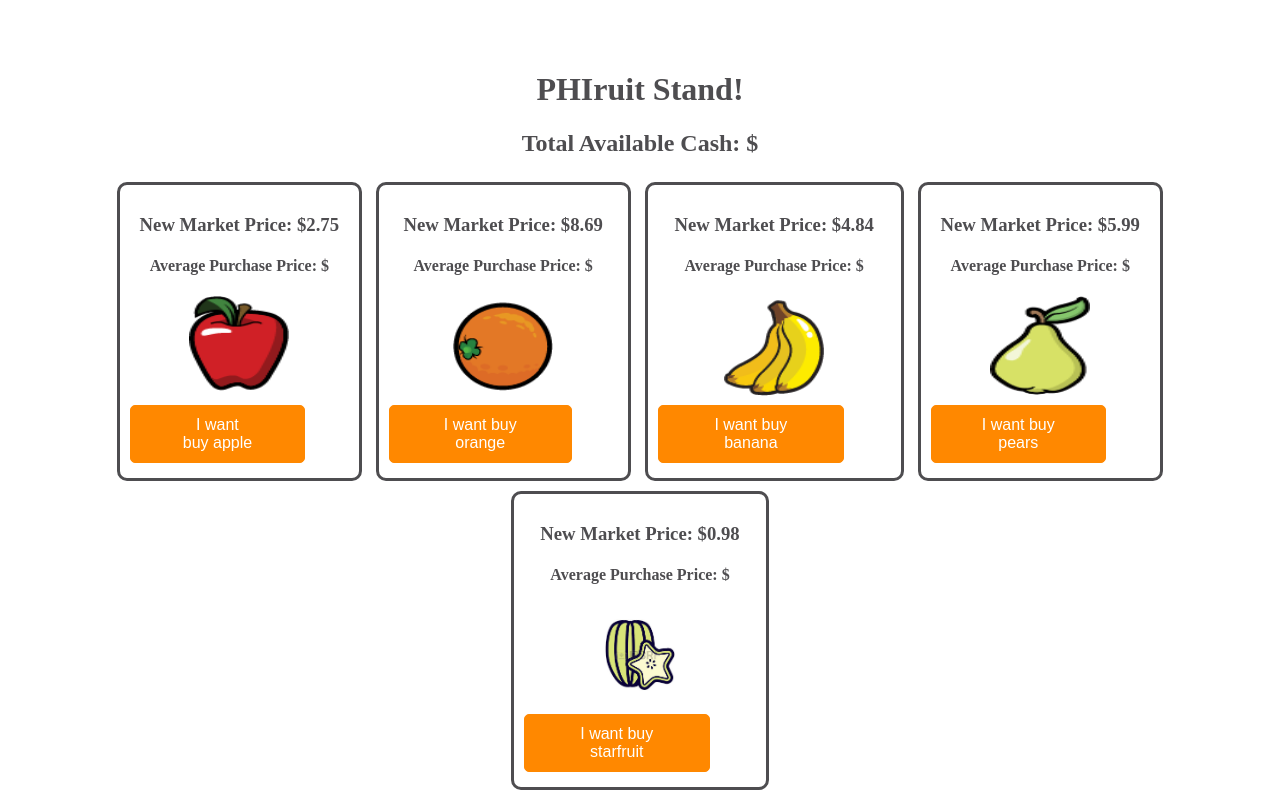
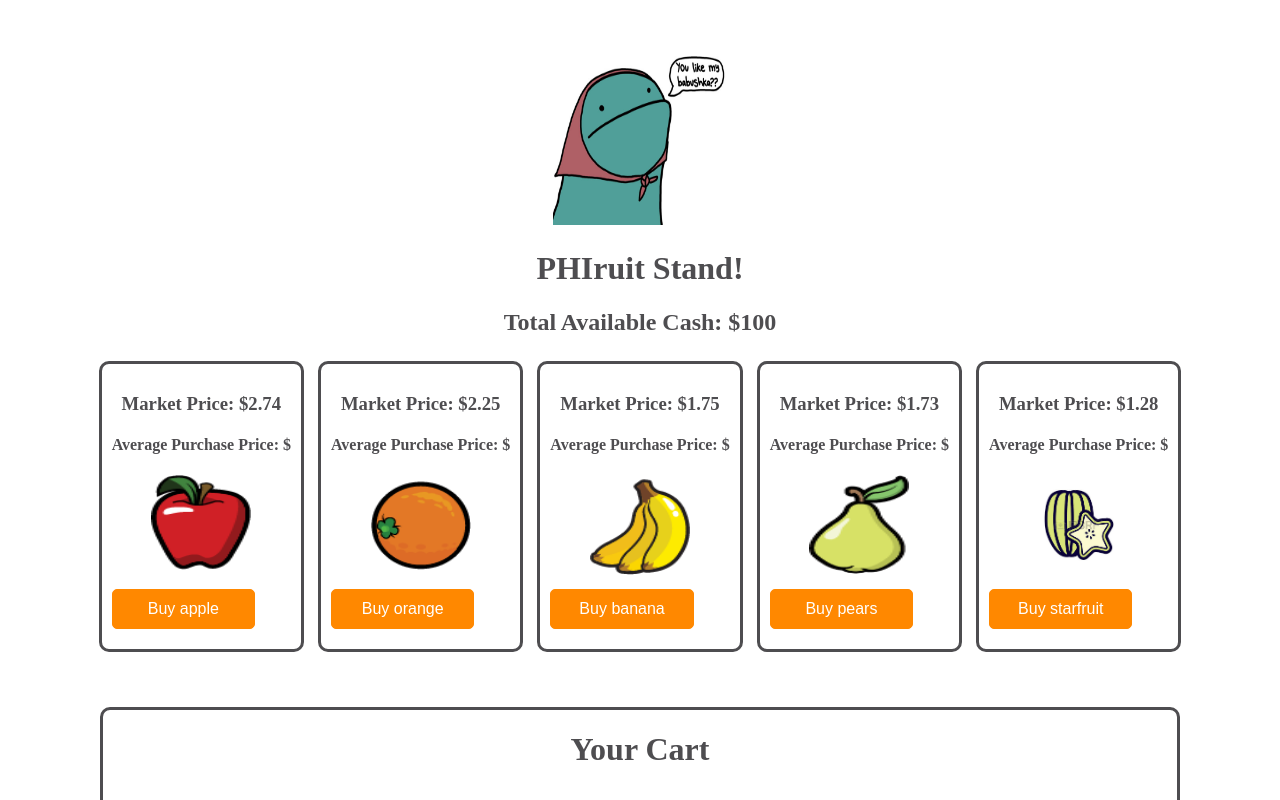
Before and after one commit to Arrielle/PHIruit-stand, a plain HTML site: page index.html in a window 1280 px wide. Shown: the top 800 px of the page. Drawn offline with Linux system fonts and the light colour scheme.

Commit message:
average price and button functionality apples

```diff
--- a/index.html
+++ b/index.html
@@ -10,10 +10,12 @@
 	<script src="jquery.min.js"></script>
 	<script src="script.js"></script>
 </head>
-
 <body>
+	<header>
+		<img src="images/babushka.jpg" alt="kris-does-not-support" height="175" width="175">
+	</header>
 	<h1>PHIruit Stand!</h1>
-	<h2>Total Available Cash: $</h2>
+	<h2>Total Available Cash: $<span id="userCash"></span></h2>
 	<div id = fruitStand>
 	<div id="apple" class="fruitImageDiv">
 		<h3>Market Price: $<span></span></h3>
--- a/script.js
+++ b/script.js
@@ -4,21 +4,45 @@ $(document).ready(function(){
 
 	//for loop to append button to each fruit div on the DOM
 	for (var i = 0; i < fruitDivArray.length; i++) {
-		$('#' + fruitDivArray[i]).append('<button class="buyButton" id="' + fruitDivArray[i] + '" > I want buy ' + fruitDivArray[i] + ' </button>');
+		$('#' + fruitDivArray[i]).append('<button class="buyButton" id="' + fruitDivArray[i] + '" >Buy ' + fruitDivArray[i] + ' </button>');
 	}
 	// variables declared for random number operations
 	var centIncrement = randomNumber(1, 50);
 	var plusOrMinus = randomNumber(0, 1);
 	var newMarketPrice = randomNumber(1,9);
-	// console.log(newMarketPrice);
 
-newRandomMarketPrice();
+	var userCash = 100; // defines starting user cash
 
-setInterval(newRandomMarketPrice, 1500); //sets price to refresh every 15 seconds
+	$('#userCash').text(userCash); // adding user cash new amount to DOM by changing text
+
+newRandomMarketPrice(); // calling RandomMarketPrice function
+
+setInterval(newRandomMarketPrice, 15000); //sets price to refresh every 15 seconds
+
+
+var averageApplePrice = 0;
+var appleTotalSpent = 0;
+var numApplesBought = 0;
+
+$('button').on('click', function(){ // button click event listener
+	var priceAtMoment = parseFloat($(this).parent().find('h3').find('span').text());
+	userCash -= priceAtMoment; //subtracting fruit price from total cash
+	$('#userCash').text(userCash); // updating user cash on DOM
+
+	numApplesBought++;
+	appleTotalSpent+=priceAtMoment;
+
+	averageApplePrice = appleTotalSpent/numApplesBought;
+
+	console.log(averageApplePrice);
+
+});
+
+
 
 	// function for parameters of new random market price to avoid errors
 	function randomMarketPrice () {
-		newMarketPrice = randomNumber(1,9);
+		// newMarketPrice = randomNumber(1,9);
 		centIncrement = randomNumber(1,50);
 		if (newMarketPrice <= 0.5) {
 			newMarketPrice += centIncrement/100;
@@ -40,7 +64,7 @@ setInterval(newRandomMarketPrice, 1500); //sets price to refresh every 15 second
 			newMarketPrice *= 100;
 			Math.round(newMarketPrice);
 			newMarketPrice = parseInt(newMarketPrice)/100;
-			$('#' + fruitDivArray[i]).find('h3').text("New Market Price: $" + newMarketPrice);
+			$('#' + fruitDivArray[i]).find('h3').find('span').text(newMarketPrice);
 		}
 	}
 
--- a/stylesheet.css
+++ b/stylesheet.css
@@ -24,14 +24,17 @@ text-align: center;
 }
 
 button {
-  margin-top: 5px;
-  margin-bottom: 5px;
+  margin-top: 10px;
+  margin-bottom: 10px;
   background-color: #FF8800;
-  padding: 10px 50px;
+  padding-top: 10px;
+  padding-bottom: 10px;
+  /*padding: 5px 50px;*/
   font-size: 1em;
   border-radius: 5px;
   border: 1px solid #FF8800;
   display: block;
+  vertical-align: middle;
   cursor: pointer;
   width: 80%;
   color: #fff;
```
Also changed, not shown: images/babushka.jpg (added).
